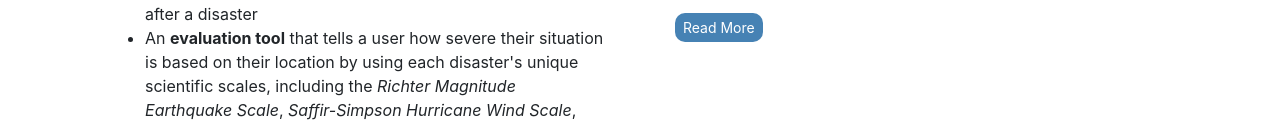
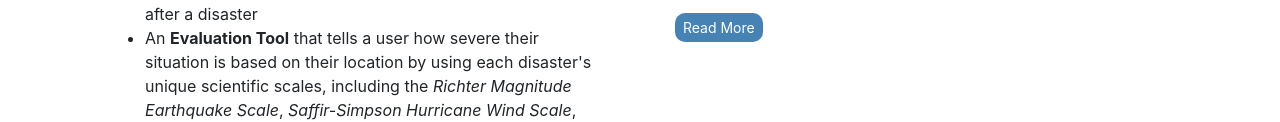
Before and after one commit to jaketompkins97/DH250, a plain HTML site: page index.html in a window 1280 px wide. Shown: the part 2836-2958 px from the top of the page. Drawn offline with nearby package versions, Linux system fonts and the light colour scheme.

Commit message:
fix grammar error

```diff
--- a/index.html
+++ b/index.html
@@ -170,7 +170,7 @@
             <p class="card-text">My personas helped me conjure up three key features of the website that I wanted to offer to users: <ul>
               <li>An <b>AI Chat</b> function that allows a user to input data and points them to other parts of the website with real-time answers that are specific to them</li>
             <li>A <b>Check-List Wizard</b> that walks users through important action items to consider in preparation before, during, and after a disaster </li>
-            <li>An <b>evaluation tool</b> that tells a user how severe their situation is based on their location by using each disaster's unique scientific scales, including the <i>Richter Magnitude Earthquake Scale</i>, <i>Saffir-Simpson Hurricane Wind Scale</i>, and the <i>Fujita Tornado Scale</i>    </li>
+            <li>An <b>Evaluation Tool</b> that tells a user how severe their situation is based on their location by using each disaster's unique scientific scales, including the <i>Richter Magnitude Earthquake Scale</i>, <i>Saffir-Simpson Hurricane Wind Scale</i>, and the <i>Fujita Tornado Scale</i>    </li>
               </ul>
             I wanted this website to present like a government resource, so it was important to design the website to look professional and scientific-based. I tried to avoid using excessive colors that were flashy or unprofessional. These sketches and wireflows helped me come up with a very low-fi prototype. I came up with a few tasks to test with a user:<br><br> <ol>
               <li>Using the AI Chat feature</li>
```
